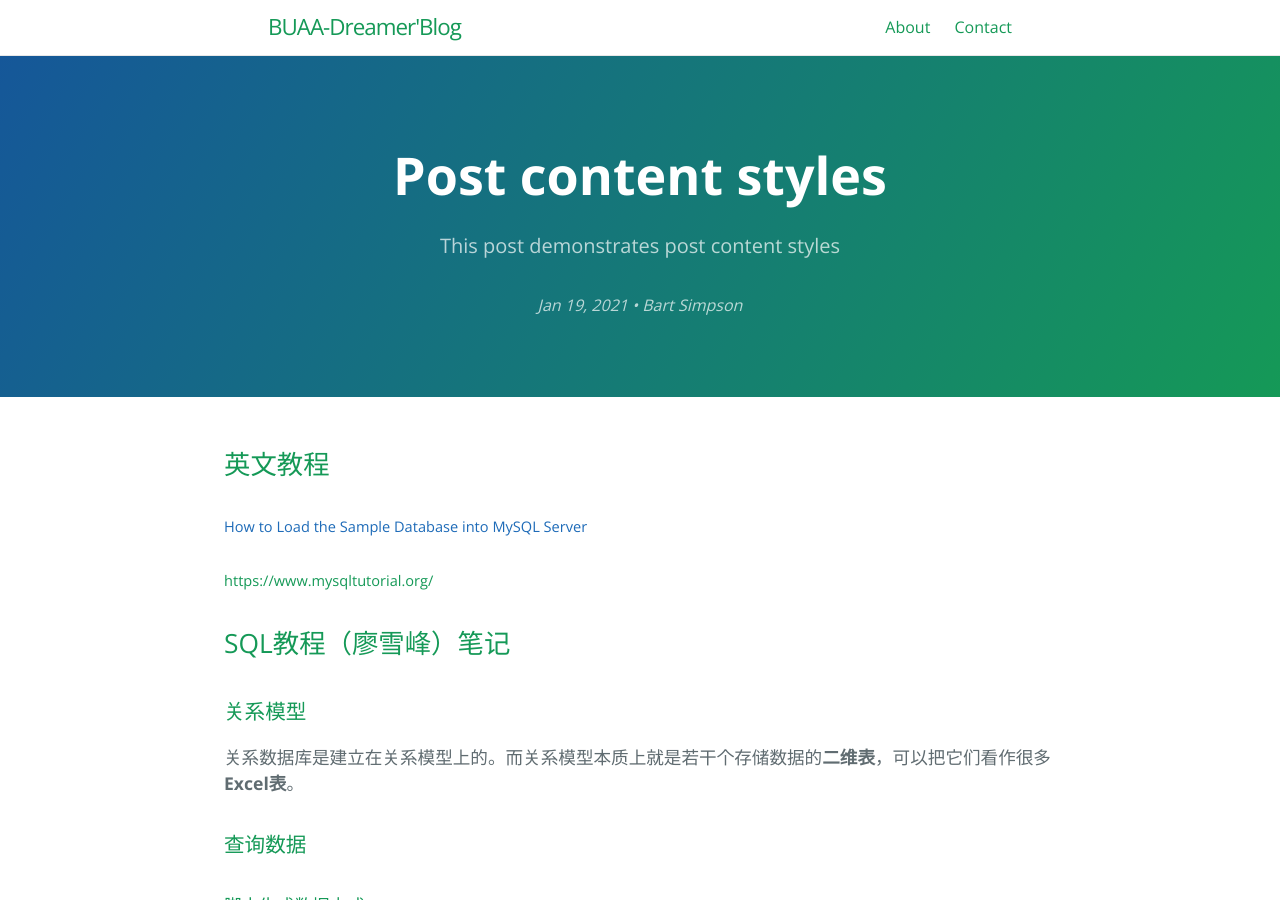
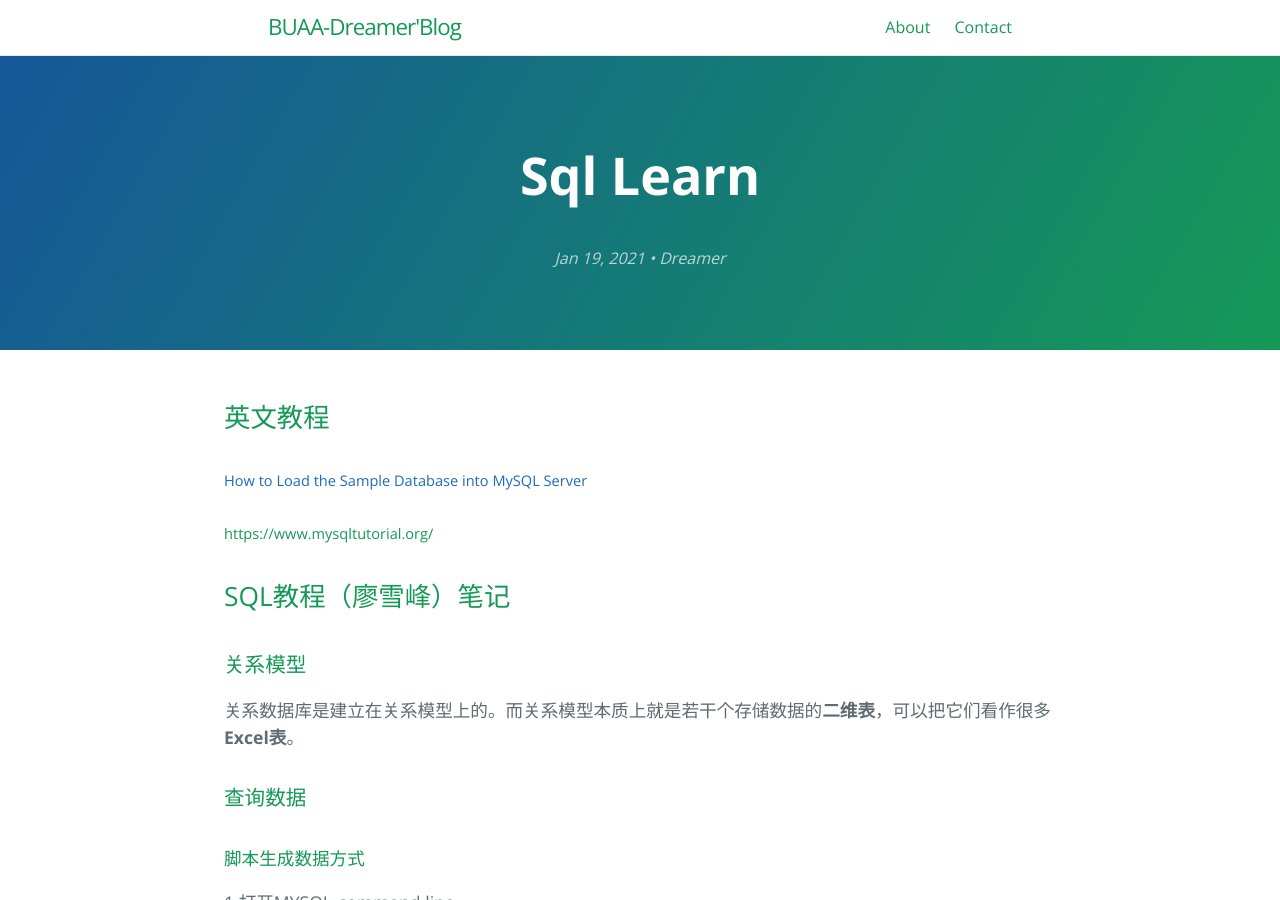
Before and after one commit to BUAADreamer/BUAADreamer-blog-hello, a Jekyll site: the page built from _posts/2021-01-19-sql-learn.md, in a window 1280 px wide and 900 px high. Built offline with Jekyll 4.4.1, drawn with Linux system fonts in a browser that asks for light colours.

Commit message:
Update 2021-01-19-sql-learn.md

```diff
--- a/_posts/2021-01-19-sql-learn.md
+++ b/_posts/2021-01-19-sql-learn.md
@@ -1,11 +1,6 @@
 ---
 layout: post
-title: "Post content styles"
-tagline: "This post demonstrates post content styles"
-categories: junk
-image: /thumbnail-mobile.png
-author: "Bart Simpson"
-meta: "Springfield"
+
 
 ---
 
```
